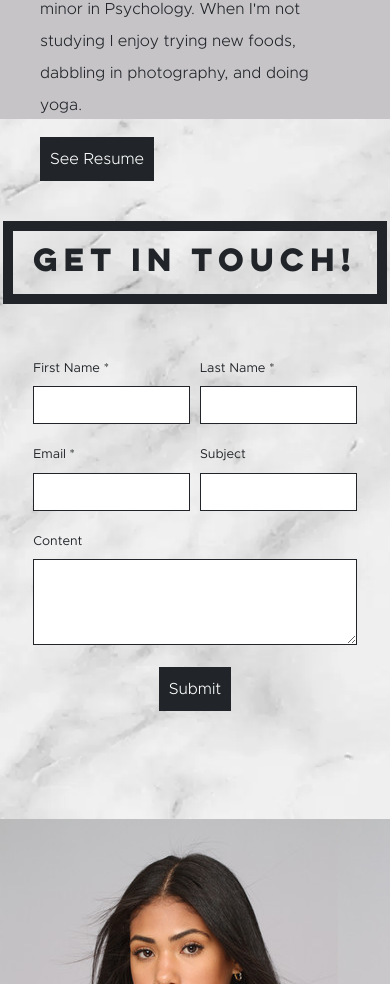
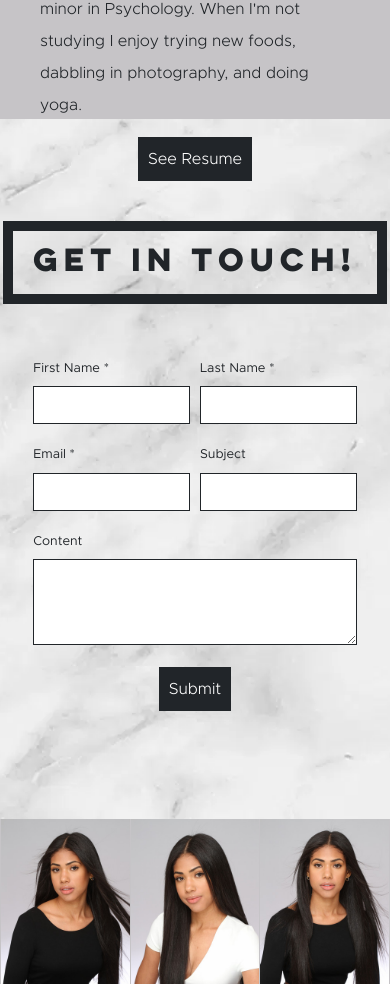
Before and after one commit to tylerhm/bea-portfolio, a React (Create React App) app: page /home in a window 390 px wide. Shown: the part 1016-2000 px from the top of the page. Built offline with nearby package versions, Linux system fonts and the light colour scheme.

Commit message:
More scaling

```diff
--- a/src/components/AboutMe.scss
+++ b/src/components/AboutMe.scss
@@ -17,6 +17,7 @@
     display: flex;
     flex-direction: column;
     justify-content: space-evenly;
+    align-items: flex-start;
     height: 550px;
   }
 
@@ -36,4 +37,10 @@
     font-style: normal;
     font-size: 3em;
   }
+
+  @media (max-width: 1234px) {
+    .button {
+      align-self: center;
+    }
+  }
 }
--- a/src/components/Gallery.scss
+++ b/src/components/Gallery.scss
@@ -2,4 +2,9 @@
   display: flex;
   flex-direction: row;
   justify-content: space-evenly;
+
+  img {
+    max-width: 33vw;
+    object-fit: cover;
+  }
 }
```
